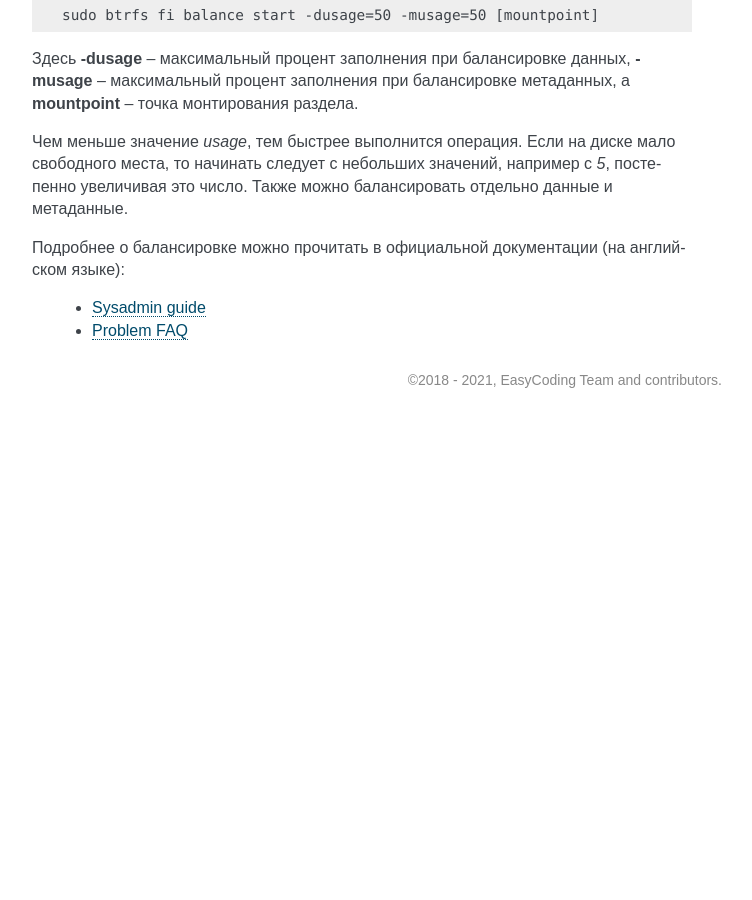
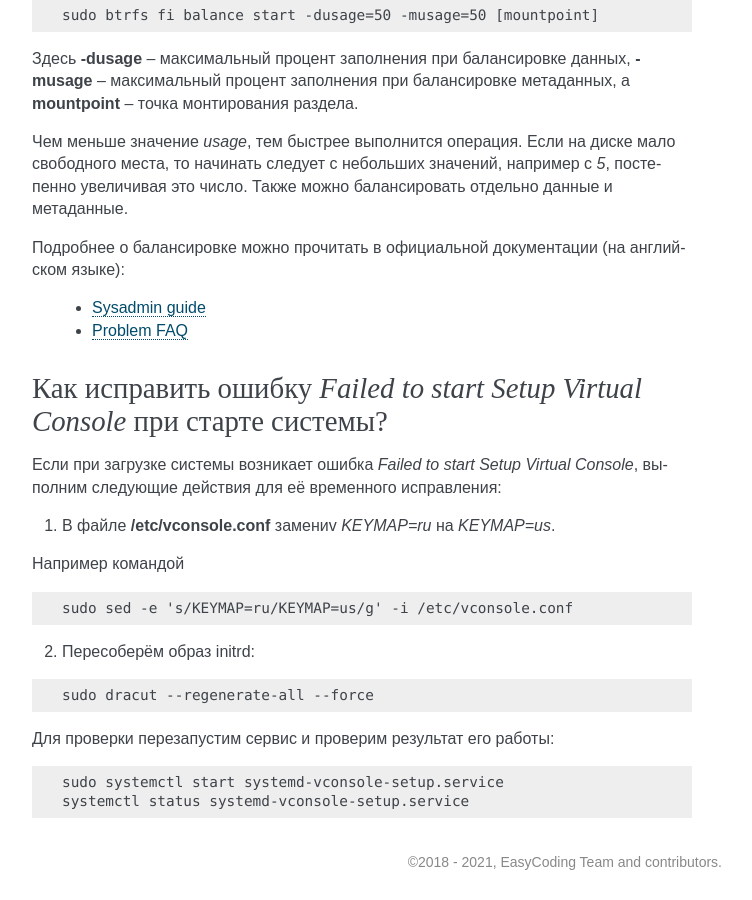
Before and after one commit to RussianFedora/FAQ, a Sphinx documentation site: the page built from source/tips-and-tricks.rst, in a window 1280 px wide and 900 px high, scrolled down 11862 px. Shown: the whole window, without its empty margins (388-1140 px from the left). Built offline with Sphinx 7.4.7, drawn with Linux system fonts in a browser that asks for light colours; comment, search, counter and statistics services are not loaded; before the commit the page ends 12280 px from its top, so only the background shows below that; some of the changed text lies outside the part shown.

Commit message:
Improve virtual console bug fix instruction.

```diff
--- a/source/tips-and-tricks.rst
+++ b/source/tips-and-tricks.rst
@@ -647,3 +647,33 @@ SWF файл -- это исполняемый файл формата Adobe Flas
 
   * `Sysadmin guide <https://btrfs.wiki.kernel.org/index.php/SysadminGuide#Balancing>`__
   * `Problem FAQ <https://btrfs.wiki.kernel.org/index.php/Problem_FAQ#I_get_.22No_space_left_on_device.22_errors.2C_but_df_says_I.27ve_got_lots_of_space>`__
+
+.. index:: vconsole, boot, tty, systemd, workaround, bug
+.. _failed-setup-virtual-console:
+
+Как исправить ошибку *Failed to start Setup Virtual Console* при старте системы?
+===========================================================
+
+Если при загрузке системы возникает ошибка *Failed to start Setup Virtual Console*, выполним следующие действия для её временного исправления:
+
+1. В файле **/etc/vconsole.conf** замениv `KEYMAP=ru` на `KEYMAP=us`.
+
+Например командой
+
+.. code-block:: text
+
+    sudo sed -e 's/KEYMAP=ru/KEYMAP=us/g' -i /etc/vconsole.conf
+
+
+2. Пересоберём образ initrd:
+
+.. code-block:: text
+
+    sudo dracut --regenerate-all --force
+
+Для проверки перезапустим сервис и проверим результат его работы:
+
+.. code-block:: text
+
+    sudo systemctl start systemd-vconsole-setup.service
+    systemctl status systemd-vconsole-setup.service
```
Also changed, not shown: source/administration.rst (+0 -20 lines).
